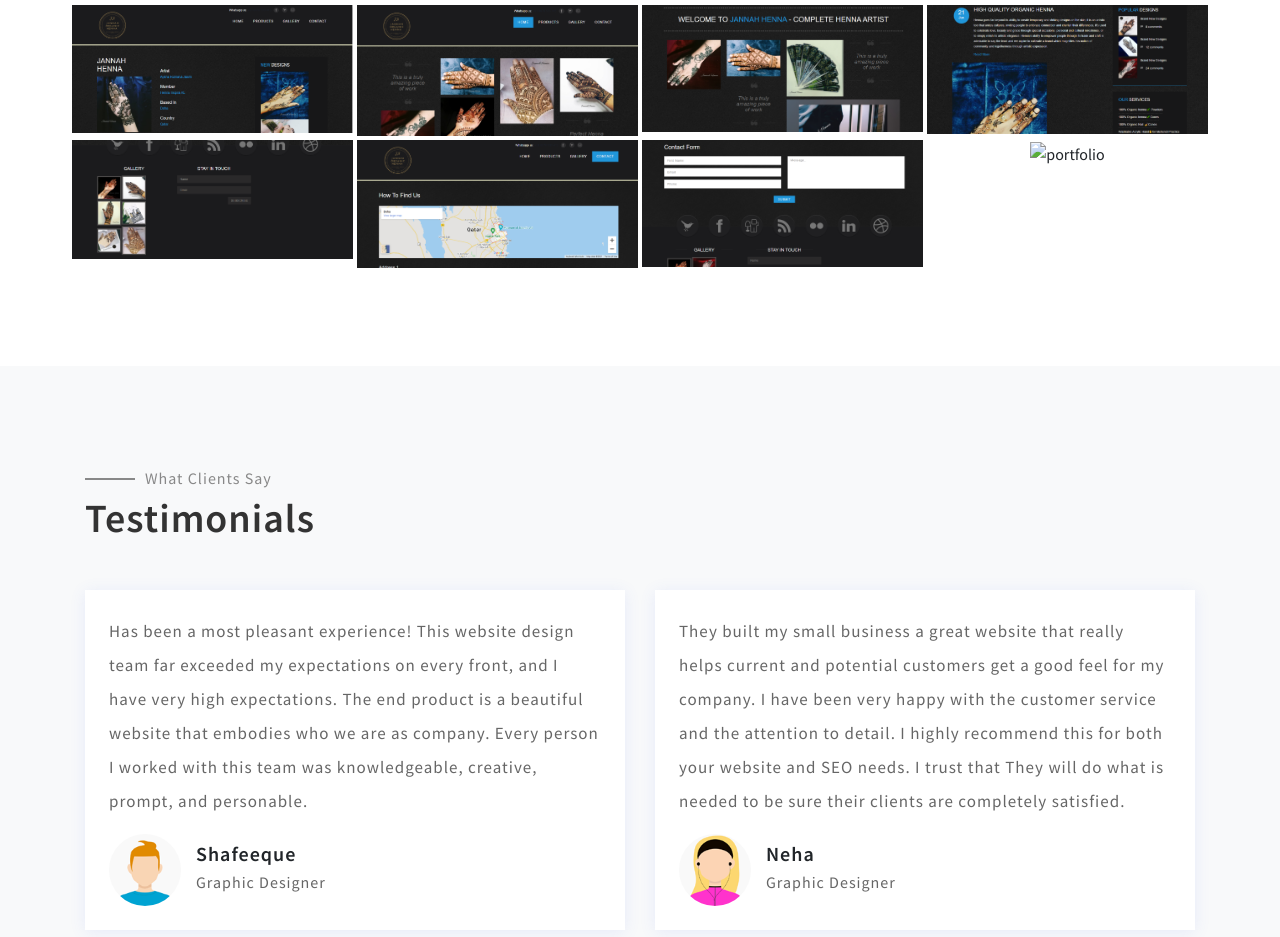
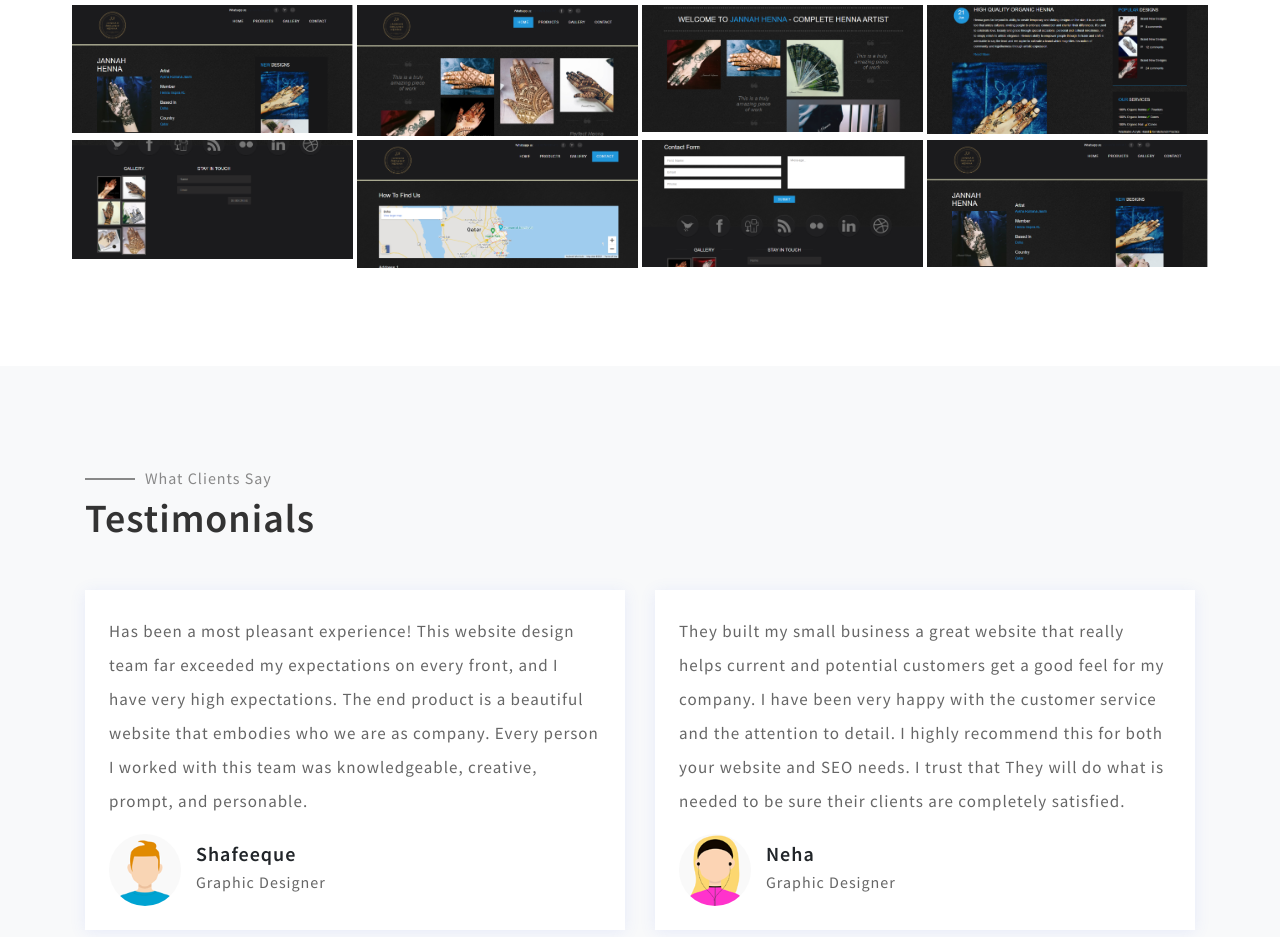
Before and after one commit to mohammedramzi176/static-website, a plain HTML site: page index.html in a window 1280 px wide. Shown: the part 3492-4429 px from the top of the page. Drawn offline with Linux system fonts and the light colour scheme.

Commit message:
rectified an error in image

```diff
--- a/index.html
+++ b/index.html
@@ -373,7 +373,7 @@ Smartphone Compatible web template, free webdesigns for Nokia, Samsung, LG, Sony
 			</div>
 			<div class="col-lg-3 col-md-4 col-6 p-0">
 				<div class="box9">
-					<img src="iimages/Screenshot (23).png" alt="portfolio" class="img-fluid" />
+					<img src="images/Screenshot (23).png" alt="portfolio" class="img-fluid" />
 					<div class="box-content">
 						<h3 class="title">Portfolio 8</h3>
 						<ul class="icon">
```
